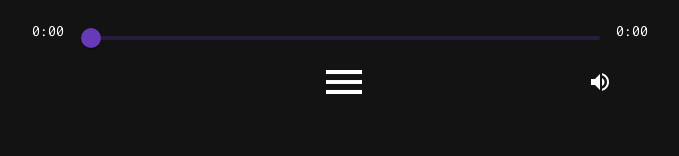
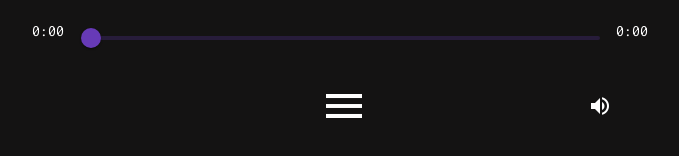
Before and after one commit to micahnorwoodjordan/getmybeats, an Angular app in the folder frontend-v3/: page / in a window 1280 px wide. Shown: the part 596-752 px from the top of the page, without its empty margins (300-979 px from the left). Built offline with nearby package versions, Linux system fonts and the light colour scheme; no server answers.

Commit message:
adjust padding

```diff
--- a/frontend-v3/src/app/components/player/player.component.css
+++ b/frontend-v3/src/app/components/player/player.component.css
@@ -18,7 +18,7 @@
 .progress-spinner { z-index: 1; position: absolute; top: 50vh; transform: scale(1.5); opacity: 0.3; }
 .progress-bar { z-index: 1; width: 40vw; }
 .volume-up-icon { color: white; transform: scale(1); cursor: pointer; }
-.bottom-div { padding-left: 18.75vw; }
+.bottom-div { padding-left: 18.75vw; padding-top: 3vh; }
 
 .backdrop-with-image {
     margin-top: 10vh;
@@ -105,10 +105,10 @@
     .shuffle-icon-enabled { color: rgb(158, 94, 242); transform: scale(1.5); transition: 1s; cursor: pointer; left: 7vw; position: absolute; }
     .shuffle-icon-disabled { color: white; transform: scale(1.0); transition: 1s; cursor: pointer; left: 7vw; position: absolute; }
 
-    .backdrop-with-image { margin-top: 5vh; width: 85vw; height: 30vh; }
-    .backdrop-without-image { margin-top: 5vh; width: 85vw; height: 30vh; }
+    .backdrop-with-image { margin-top: 10vh; width: 85vw; height: 30vh; }
+    .backdrop-without-image { margin-top: 10vh; width: 85vw; height: 30vh; }
 
     .progress-bar { width: 85vw; }
-    .bottom-div { padding-left: 13vw; }
+    .bottom-div { padding-left: 13vw; padding-top: 0vh;}
     .volume-up-icon { padding-left: 15vw; }
 }
```
